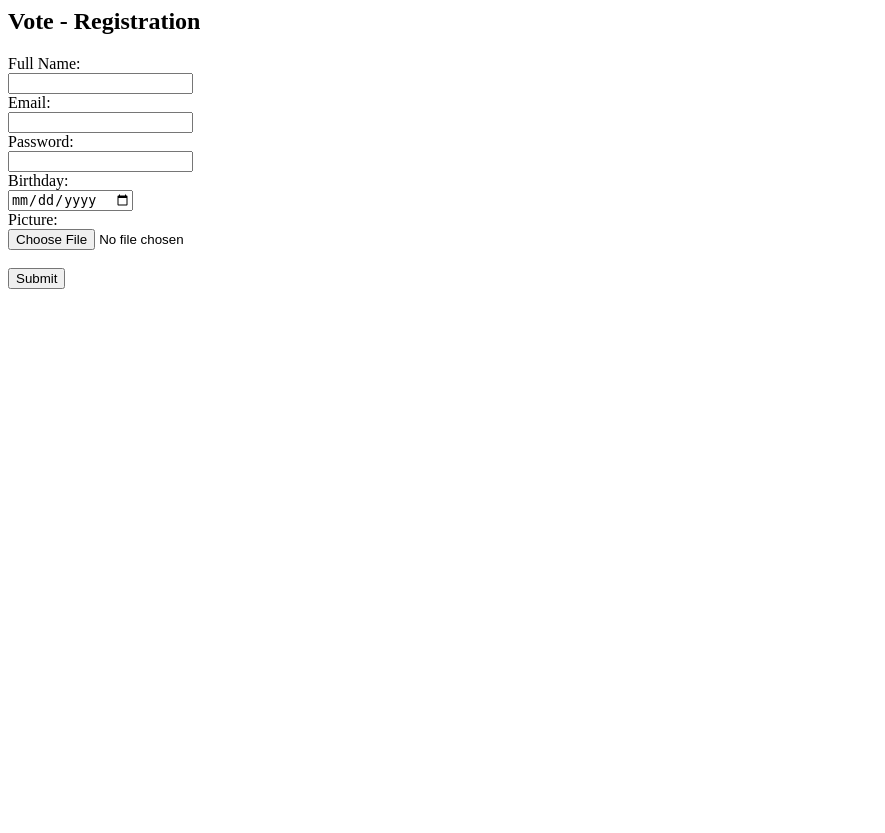
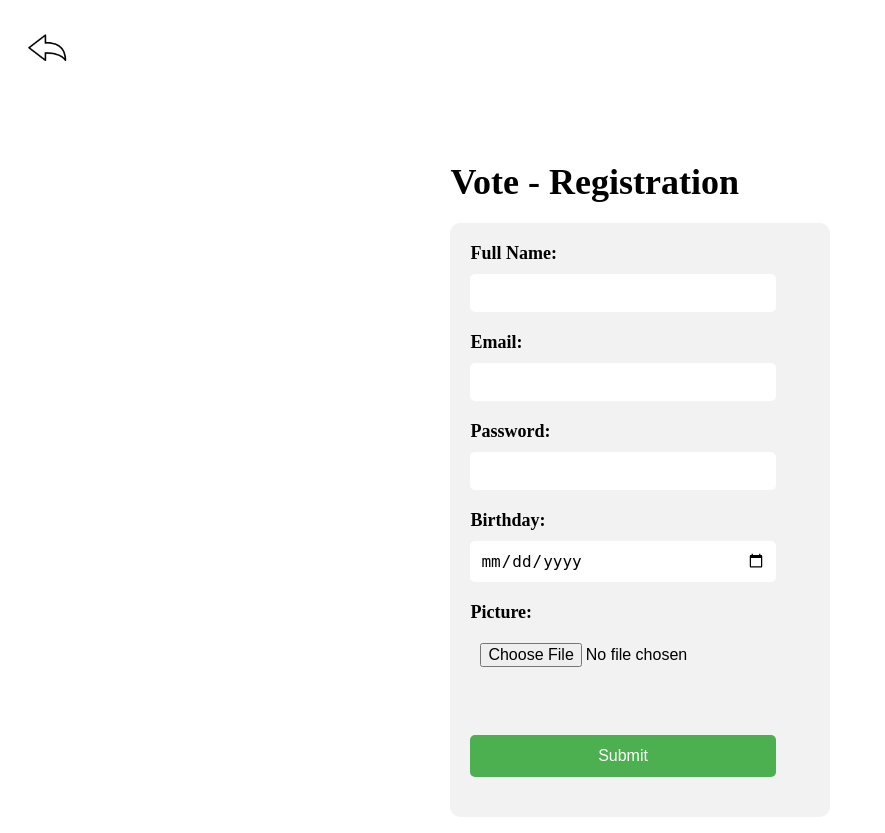
Before and after one commit to DotanElse/Vote, a Flask app: page /register in a window 1280 px wide. Shown: the whole page, without its empty margins (0-885 px from the left). Before the commit the page ends 289 px from the top, so only its background shows below. Run offline with Flask 2, Linux system fonts and the light colour scheme.

Commit message:
styling for entry pages

```diff
--- /dev/null
+++ b/static/styles/register.css
@@ -0,0 +1,71 @@
+.container {
+  width: 30%;
+  margin: auto;
+}
+.title_container {
+padding-top: 50px;
+}
+.title_container h1 {
+font-size: 36px;
+margin-bottom: 20px;
+}
+.form_container {
+background-color: #f2f2f2;
+padding: 20px;
+border-radius: 10px;
+}
+.form_container label {
+display: inline-block;
+margin-bottom: 10px;
+font-size: 18px;
+font-weight: bold;
+text-align: left;
+}
+.form_container input, .form_container select {
+padding: 10px;
+font-size: 16px;
+border-radius: 5px;
+border: none;
+width: 90%;
+margin-bottom: 20px;
+box-sizing: border-box;
+}
+.form_container input[type="range"] {
+width: 60%;
+margin-bottom: 20px;
+}
+.form_container output {
+display: inline-block;
+width: 10%;
+margin-left: 10px;
+font-size: 16px;
+}
+.form_container input[type="submit"] {
+background-color: #4CAF50;
+color: white;
+padding: 12px 20px;
+border: none;
+border-radius: 5px;
+cursor: pointer;
+font-size: 16px;
+margin-top: 20px;
+}
+.form_container input[type="submit"]:hover {
+background-color: #45a049;
+}
+
+.options-container input[type="text"] {
+flex-grow: 1;
+padding: 10px;
+font-size: 16px;
+border-radius: 5px;
+border: none;
+margin-right: 10px;
+}
+
+img {
+  width: auto;
+  height: 10%;
+  object-fit: cover;
+  margin: 0px;
+}
--- a/templates/create_group.html
+++ b/templates/create_group.html
@@ -5,7 +5,7 @@
     <script src="../static/create_group.js" defer></script>
   </head>
   <body>
-    <a href="{{url_for('main_page')}}"><img src="./static/img/back-arrow.png" alt="Logout"></a>
+    <a href="{{url_for('main_page')}}"><img src="./static/img/back-arrow.png" alt="return"></a>
     <div class="container">
       <div class="title_container">
         <h1>Create New Group</h1>
--- a/templates/register.html
+++ b/templates/register.html
@@ -1,12 +1,15 @@
   <head>
     <meta charset="utf-8">
     <title>Register - Vote</title>
+    <link rel="stylesheet" href="../static/styles/register.css">
   </head>
   <body>
-    <div class="title_container">
-      <h2>Vote - Registration</h2>
-    </div>
-      <form id="registration-form" action="/process_user_register" enctype="multipart/form-data" method="post">
+    <a href="{{url_for('index')}}"><img src="./static/img/back-arrow.png" alt="return"></a>
+    <div class="container">
+      <div class="title_container">
+        <h1>Vote - Registration</h1>
+      </div>
+      <form id="registration-form" class="form_container" action="/process_user_register" enctype="multipart/form-data" method="post">
         <label for="name">Full Name:</label><br>
         <input type="text" id="name" name="name" required><br>
         <label for="email">Email:</label><br>
@@ -19,5 +22,6 @@
         <input type="file" name="picture" id="picture"><br><br>
         <input type="submit" value="Submit">
       </form>
+    </div>
   </body>
 </html>
```
Also changed, not shown: static/main_page.js (+8 -3 lines), static/styles/index.css (added, +76 -0 lines), static/styles/login.css (added, +71 -0 lines), templates/index.html (+15 -5 lines), templates/login.html (+8 -4 lines).
